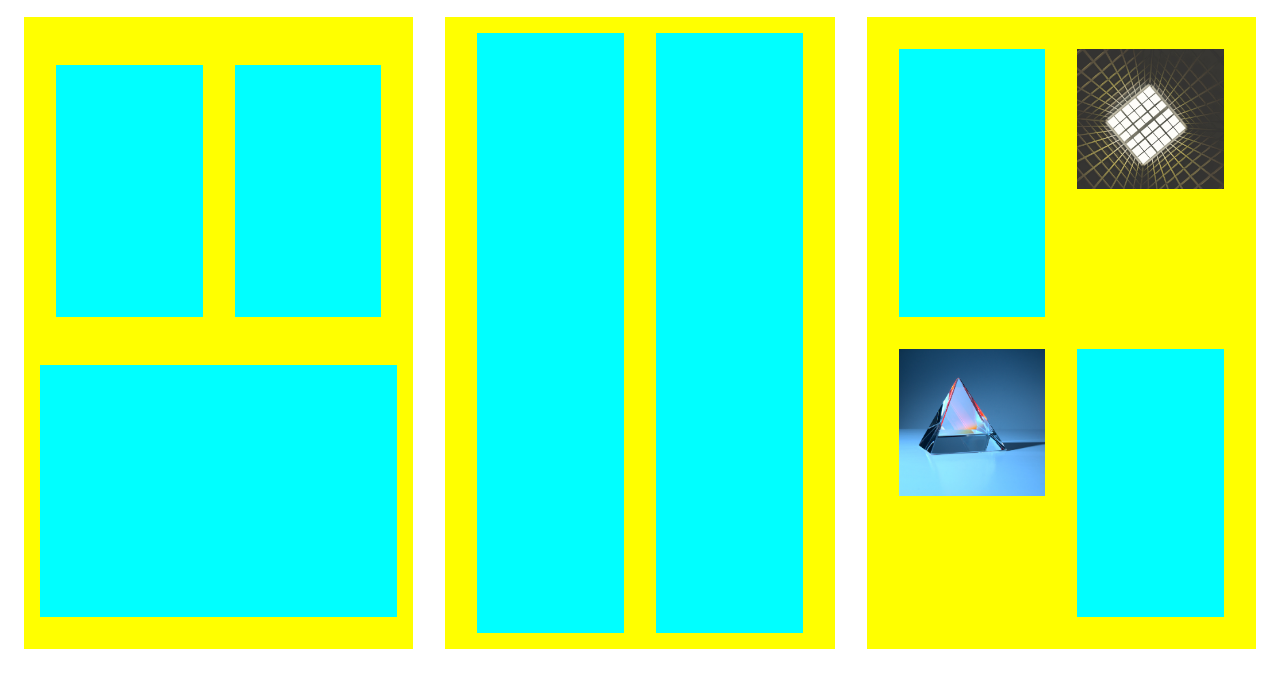
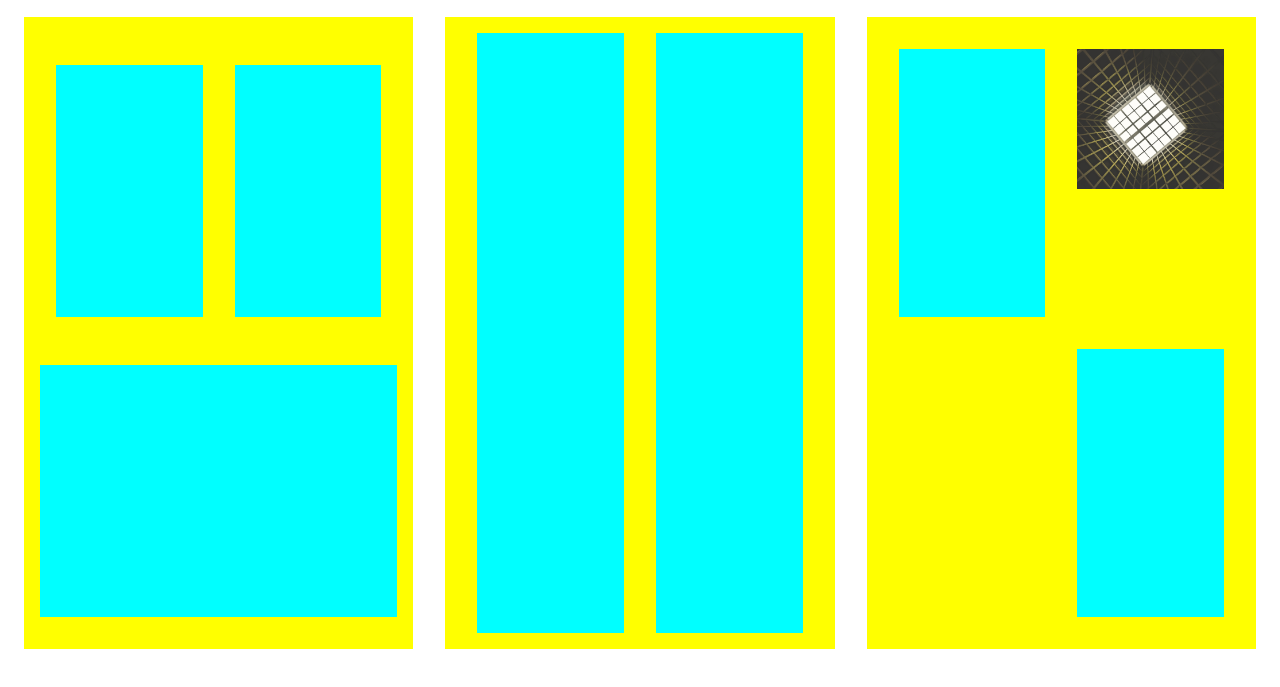
Before and after one commit to Madhur-210/HTML, a plain HTML site: page test.html in a window 1280 px wide. Shown: the part 87-774 px from the top of the page. Drawn offline with Linux system fonts and the light colour scheme.

Commit message:
modified test.html

```diff
--- a/test.html
+++ b/test.html
@@ -34,7 +34,7 @@
       </div>
       <div class="right-down m flex">
         <div class="img m">
-          <img src="./michael-dziedzic-nc11Hg2ja-s-unsplash.jpg" alt="">
+          <!-- <img src="./michael-dziedzic-nc11Hg2ja-s-unsplash.jpg" alt=""> -->
         </div>
         <div class="small-box m"></div>
       </div>
```
